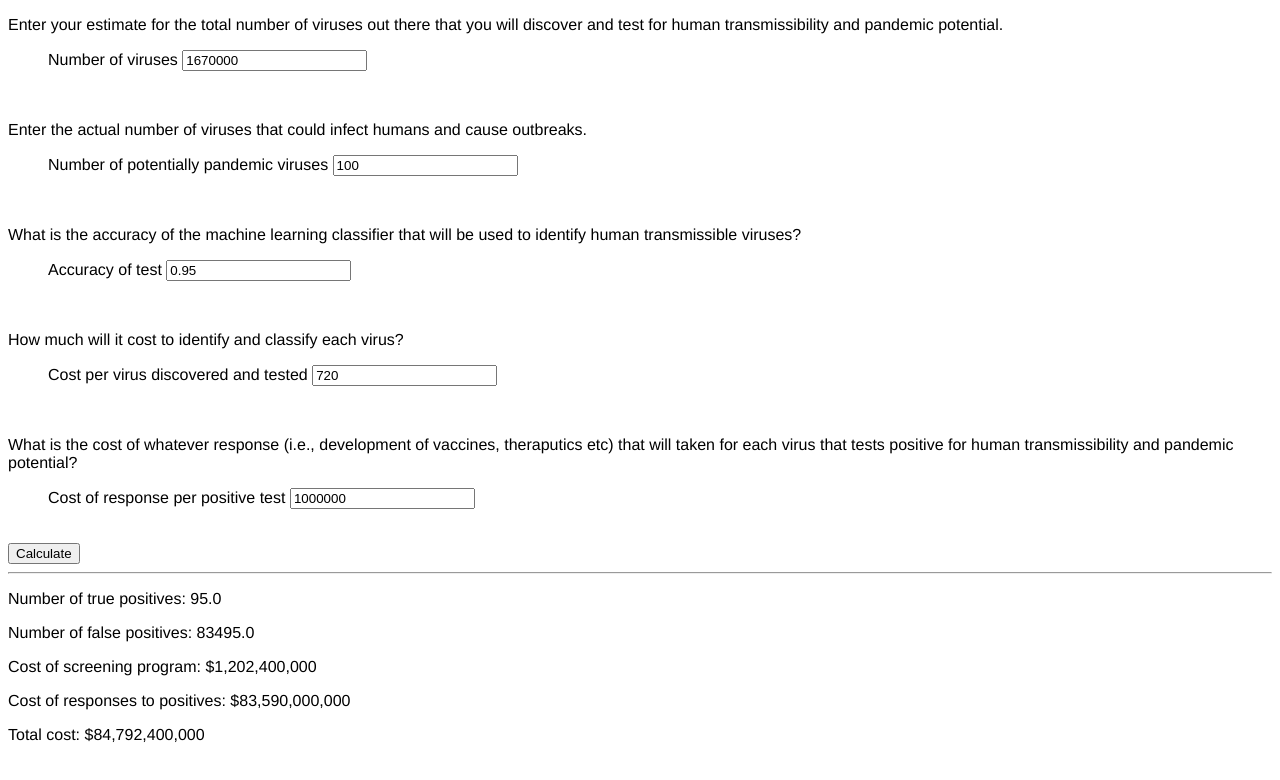
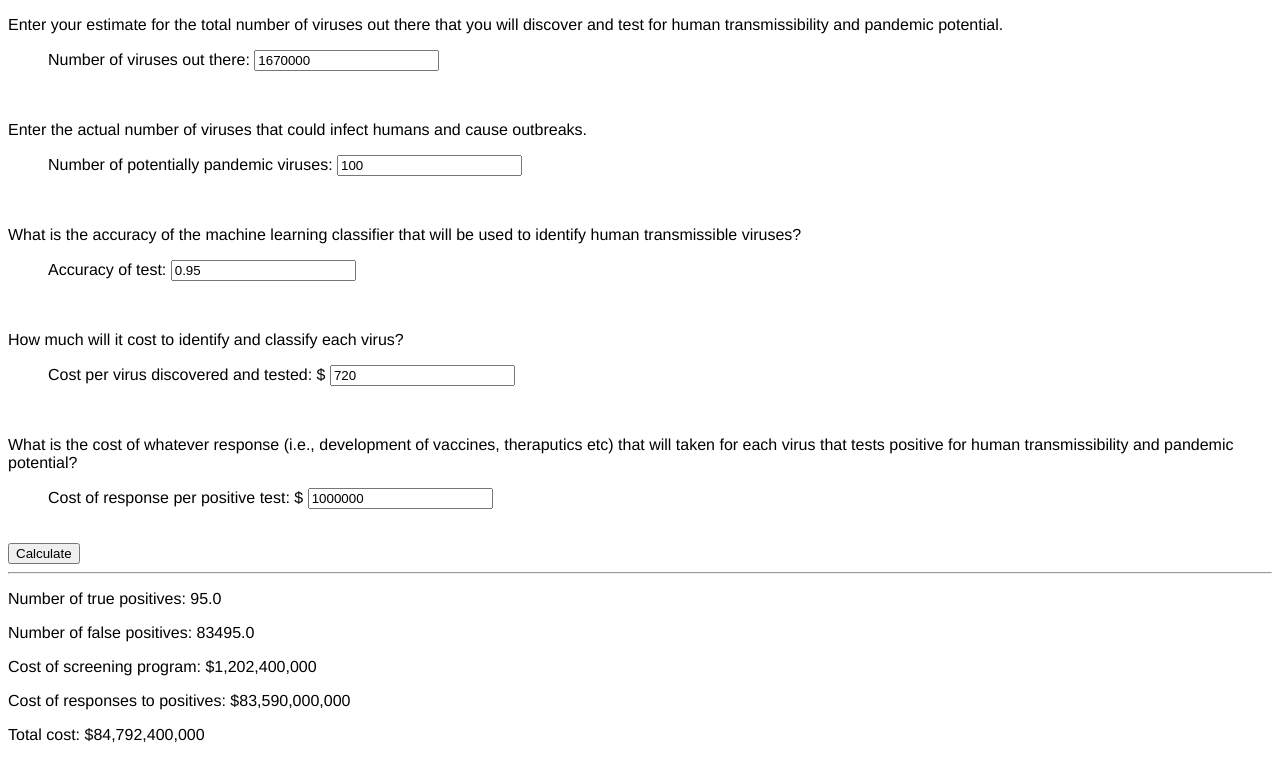
Before and after one commit to rambaut/rareEventScreening, a plain HTML site: page index.html in a window 1280 px wide. Drawn offline with nearby package versions, Linux system fonts and the light colour scheme.

Commit message:
Update index.html

```diff
--- a/index.html
+++ b/index.html
@@ -37,14 +37,14 @@
   <p>Enter your estimate for the total number of viruses out there that you will discover and
 	  test for human transmissibility and pandemic potential.</p>
   <blockquote>
-  <label for="virus_number">Number of viruses</label>
+  <label for="virus_number">Number of viruses out there: </label>
   <input type="text" id="virus_number"  /><br />
   </blockquote>
   <br />
 
   <p>Enter the actual number of viruses that could infect humans and cause outbreaks.</p>
   <blockquote>
-  <label for="potentially_pandemic">Number of potentially pandemic viruses</label>
+  <label for="potentially_pandemic">Number of potentially pandemic viruses: </label>
   <input type="text" id="potentially_pandemic"  /><br />
   </blockquote>
   <br />
@@ -52,14 +52,14 @@
   <p>What is the accuracy of the machine learning classifier that will be used to identify
 	  human transmissible viruses?</p>
   <blockquote>
-  <label for="test_accuracy">Accuracy of test</label>
+  <label for="test_accuracy">Accuracy of test: </label>
   <input type="text" id="test_accuracy"  /><br />
   </blockquote>
   <br />
 
   <p>How much will it cost to identify and classify each virus?</p>
   <blockquote>
-  <label for="cost_per_test">Cost per virus discovered and tested</label>
+  <label for="cost_per_test">Cost per virus discovered and tested: $</label>
   <input type="text" id="cost_per_test"  /><br />
   </blockquote>
   <br />
@@ -67,7 +67,7 @@
   <p>What is the cost of whatever response (i.e., development of vaccines, theraputics etc) that will
 	  taken for each virus that tests positive for human transmissibility and pandemic potential?</p>
   <blockquote>
-  <label for="cost_per_test">Cost of response per positive test</label>
+  <label for="cost_per_test">Cost of response per positive test: $</label>
   <input type="text" id="cost_per_positive"  /><br />
   </blockquote>
   <br />
```
